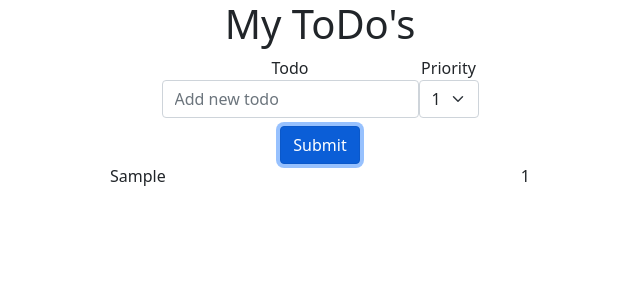
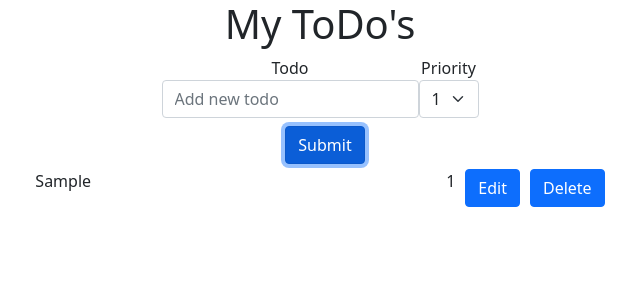
Before and after one commit to andrepautin/to-do-list-react, a React (Create React App) app: page / in a window 1280 px wide. Both pictures are taken after typing "Sample" into the empty fields and a click on the button "Submit". Shown: the top 300 px of the page, without its empty margins (320-960 px from the left). Built offline with nearby package versions, Linux system fonts and the light colour scheme.

Commit message:
add functionality to sort todos in order of priority todo: update form to edit todos

```diff
--- a/src/ToDo.css
+++ b/src/ToDo.css
@@ -1,6 +1,11 @@
+.btn {
+    margin-left: 10px;
+}
+
 .todo {
     display: flex;
     justify-content: center;
+    margin-top: 5px;
 }
 
 .description {
--- a/src/ToDo.js
+++ b/src/ToDo.js
@@ -1,13 +1,24 @@
 import "./ToDo.css";
+import Button from "react-bootstrap/Button";
 function ToDo({todo, updateTodo, deleteTodo}) {
   // update todo fn
   // delete todo fn
     // all should alter state of todos in parent fns
+  function edit() {
+    // should allow user to edit info
+    // updateTodo(todo)
+  }
+
+  function remove() {
+    deleteTodo(todo.id);
+  }
 
   return (
     <div className="todo">
       <div className="description">{todo.description}</div>
       <div className="priority">{todo.priority}</div>
+      <Button className="btn" onClick={edit}>Edit</Button>
+      <Button className="btn" onClick={remove}>Delete</Button>
     </div>
   )
 }
--- a/src/ToDoList.js
+++ b/src/ToDoList.js
@@ -1,6 +1,6 @@
 import ToDo from "./ToDo";
 // import { v4 as uuidv4 } from 'uuid';
-// import { useState } from "react";
+// import { useEffect } from "react";
 import NewTodoForm from "./NewTodoForm";
 import "./ToDoList.css";
 function ToDoList({todos, addTodo, updateTodo, deleteTodo}) {
@@ -11,7 +11,9 @@ function ToDoList({todos, addTodo, updateTodo, deleteTodo}) {
         <NewTodoForm addTodo={addTodo}/>
       </div>
       <div>
-        {todos && todos.map(
+        {todos
+        && todos.sort((a, b) => a.priority - b.priority)
+        && todos.map(
           (todo) =>
           <ToDo
             key={todo.id}
--- a/src/ToDoListContainer.js
+++ b/src/ToDoListContainer.js
@@ -6,13 +6,14 @@ function ToDoListContainer() {
   const [todos, setTodos] = useState([]);
 
   // function to handle newly added, updated, or deleted todos
+
   function addTodo(todo) {
     setTodos(todos => [...todos, todo]);
   }
 
   function updateTodo(todo) {
     for (let i = 0; i < todos.length; i++) {
-      if (todos[i] === todo.id) {
+      if (todos[i].id === todo.id) {
         todos[i] = todo;
         setTodos([...todos]);
       }
```
